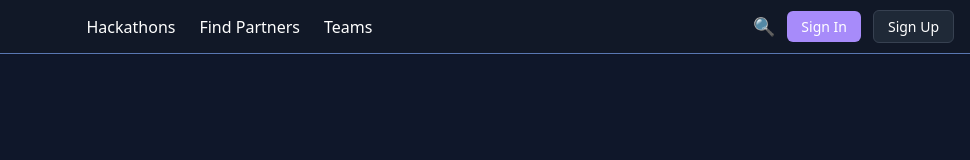
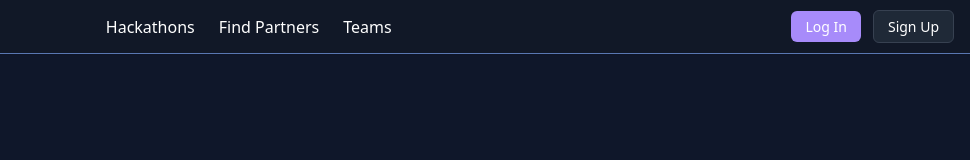
Before and after one commit to YogirajDAhirrao/HackMate, a React (Vite) app in the folder Frontend/: page / in a window 1280 px wide. Shown: the top 160 px of the page, without its empty margins (310-1280 px from the left). Built offline with nearby package versions, Linux system fonts and the light colour scheme; no server answers.

Commit message:
auth fixes

```diff
--- a/Frontend/src/ui/NavBar.jsx
+++ b/Frontend/src/ui/NavBar.jsx
@@ -24,13 +24,13 @@ const NavBar = () => {
           </li>
         </ul>
         <div className="nav-actions">
-          <button className="search-btn">🔍</button>
+
           {user ? (
             <ProfileSection />
           ) : (
             <>
               <Link to="/login" className="btn btn-purple">
-                Sign In
+                Log In
               </Link>
               <Link to="/signup" className="btn btn-dark">
                 Sign Up
```
